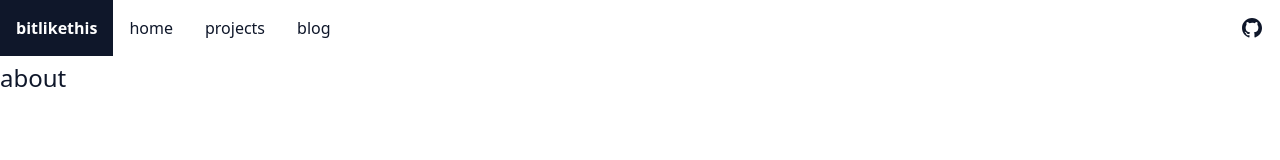
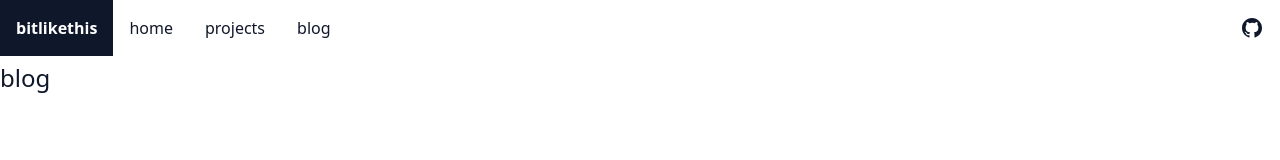
Before and after one commit to bitlikethis/dotcom, a Next.js app: page /blog in a window 1280 px wide. Shown: the top 160 px of the page. Built offline with nearby package versions, Linux system fonts and the light colour scheme.

Commit message:
chore: change page content to page title

```diff
--- a/pages/blog.tsx
+++ b/pages/blog.tsx
@@ -3,7 +3,7 @@ import type { NextPage } from "next";
 const Blog: NextPage = () => {
   return (
     <div>
-      <main className="text-2xl">about</main>
+      <main className="text-2xl">blog</main>
     </div>
   );
 };
--- a/pages/projects.tsx
+++ b/pages/projects.tsx
@@ -3,7 +3,7 @@ import type { NextPage } from "next";
 const Projects: NextPage = () => {
   return (
     <div>
-      <main className="text-2xl">about</main>
+      <main className="text-2xl">projects</main>
     </div>
   );
 };
```
